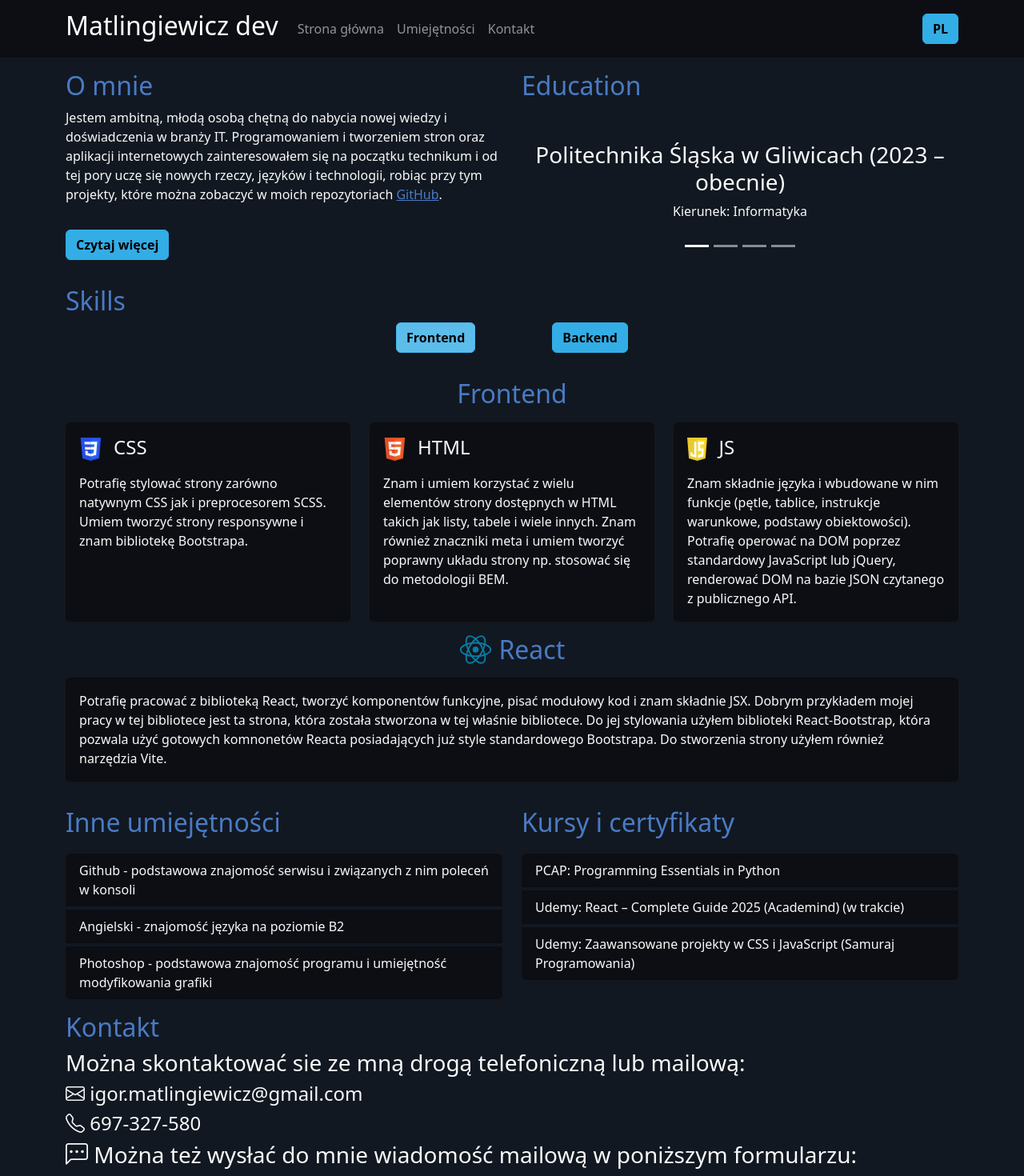
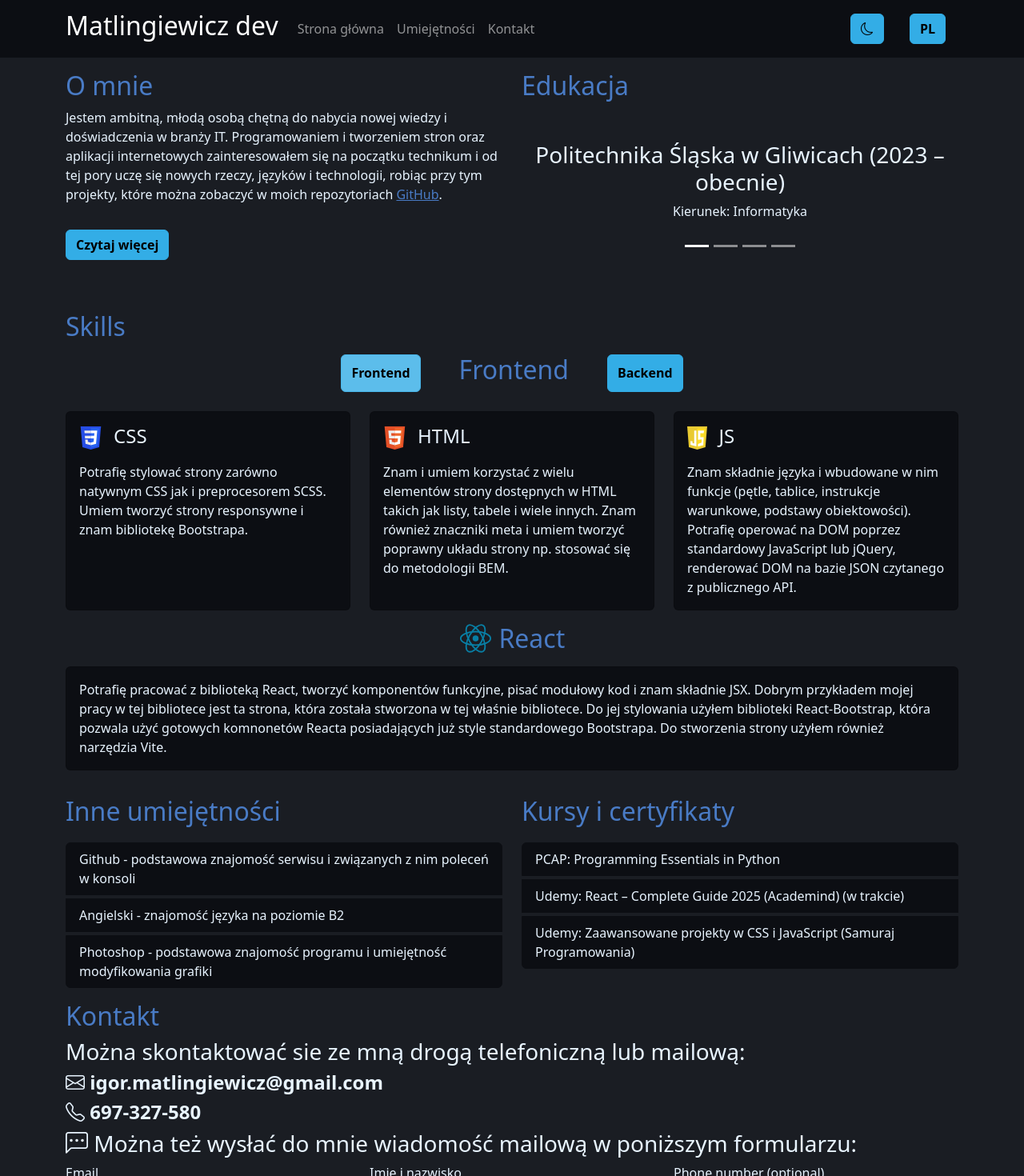
Before and after one commit to IgorMatlingiewicz/MyMainSite, a React (Vite) app: page / in a window 1280 px wide. Shown: the top 1470 px of the page at 80% size. Built offline with nearby package versions, Linux system fonts and the light colour scheme.

Commit message:
Added options for dark and bright mode. Also changed some colors.

```diff
--- a/index.html
+++ b/index.html
@@ -6,7 +6,7 @@
     <meta name="viewport" content="width=device-width, initial-scale=1.0" />
     <title>Matlingiewicz dev</title>
   </head>
-  <body class="bg-dark text-light">
+  <body>
     <div id="root"></div>
     <script type="module" src="/src/main.jsx"></script>
   </body>
--- a/src/App.jsx
+++ b/src/App.jsx
@@ -1,4 +1,4 @@
-import { useState } from 'react'
+import { use, useState } from 'react'
 import AppNavbar from './components/Navbar';
 import Education from './components/Education';
 import Skills from './components/Skills';
@@ -9,19 +9,21 @@ import Container from 'react-bootstrap/Container';
 import Row from 'react-bootstrap/Row';
 import Col from 'react-bootstrap/Col';
 import { Button, Collapse } from 'react-bootstrap';
+
 import contentPL from "./data/contentPL.json";
 import contentEN from "./data/contentEN.json";
 
 function App() {
   const [open, setOpen] = useState(false);
-  const [language, setLanguage] = useState("PL")
+  const [language, setLanguage] = useState("PL");
+  const [mode, setMode] = useState("dark");
 
   let content = language == "PL" ? contentPL : contentEN;
 
   return (
-    <>
-      <AppNavbar setLanguage={setLanguage} language={language} />
-      <Container className="bg-dark text-light mt-3">
+    <div className={mode == "dark" ? "bg-dark text-light" : "bg-light text-dark"}>
+      <AppNavbar setLanguage={setLanguage} language={language} setMode={setMode} mode={mode}/>
+      <Container className="mt-3">
         <Row id='home'>
           <Col md={6} xs={12}>
             <h2 className='text-primary'>{content.aboutMe["header"]}</h2>
@@ -51,24 +53,24 @@ function App() {
           </Col>
           <Col>
             <h2 className='text-primary'>{content.education["header"]}</h2>
-            <Education language={language} />
+            <Education language={language} mode={mode}/>
           </Col>
         </Row>
-        <Row id='skills' className='my-3'>
+        <Row id='skills' className='mt-5'>
           <h2 className='text-primary'>{content.skills["header"]}</h2>
-          <Skills language={language} />
+          <Skills language={language} mode={mode}/>
         </Row>
         <Row className="my-3">
-          <MoreInfo title={content.OtherInfo["otherSkillsHeader"]} infoList={content.OtherInfo.OtherSkills} />
-          <MoreInfo title={content.OtherInfo["coursesHeader"]} infoList={content.OtherInfo.Courses} />
+          <MoreInfo title={content.OtherInfo["otherSkillsHeader"]} infoList={content.OtherInfo.OtherSkills} mode={mode}/>
+          <MoreInfo title={content.OtherInfo["coursesHeader"]} infoList={content.OtherInfo.Courses} mode={mode}/>
         </Row>
         <Row id="contact" className='my-3'>
           <h2 className='text-primary'>{content.contact["header"]}</h2>
           <Contact language={language} />
         </Row>
       </Container >
-      <Footer language={language} />
-    </>
+      <Footer language={language} mode={mode}/>
+    </div>
   )
 }
 
--- a/src/components/Contact.jsx
+++ b/src/components/Contact.jsx
@@ -12,8 +12,8 @@ export default function Contact({ language }) {
     return (
         <>
             <h3>{content.contact["contactOptions"]}</h3>
-            <h4><i class="bi bi-envelope"></i> igor.matlingiewicz@gmail.com</h4>
-            <h4><i class="bi bi-telephone"></i> 697-327-580</h4>
+            <h4 className='fw-bold'><i class="bi bi-envelope"></i> igor.matlingiewicz@gmail.com</h4>
+            <h4 className='fw-bold'><i class="bi bi-telephone"></i> 697-327-580</h4>
             <h3><i class="bi bi-chat-left-dots"></i> {content.contact.form['formInfo']}</h3>
             <Form>
                 <Row className="mb-3">
@@ -39,7 +39,7 @@ export default function Contact({ language }) {
                 </Form.Group>
 
                 <Form.Group className="mb-3" id="formGridCheckbox">
-                    <Form.Check type="checkbox" label={content.contact.form["agreement"]} />
+                    <Form.Check type="checkbox" label={content.contact.form["agreement"]}/>
                 </Form.Group>
 
                 <Button variant="warning" type="submit" className='fw-bold'>
--- a/src/components/Education.jsx
+++ b/src/components/Education.jsx
@@ -2,11 +2,11 @@ import Carousel from 'react-bootstrap/Carousel';
 import contentPL from "../data/contentPL.json";
 import contentEN from "../data/contentEN.json";
 
-export default function Education({ language }) {
+export default function Education({ language, mode }) {
     let content = language == "PL" ? contentPL : contentEN;
 
     return (
-        <Carousel interval={null} className="text-carousel" controls={false} >
+        <Carousel data-bs-theme={mode == "dark" ? "" : "dark"} interval={null} className="text-carousel" controls={false} >
             {content.education.places.map((item, index) => (
                 <Carousel.Item key={index}>
                     <div className="carousel-content">
--- a/src/components/MoreInfo.jsx
+++ b/src/components/MoreInfo.jsx
@@ -1,12 +1,12 @@
 import Col from 'react-bootstrap/Col';
 import ListGroup from 'react-bootstrap/ListGroup';
 
-export default function MoreInfo({ title, infoList }) {
+export default function MoreInfo({ title, infoList, mode }) {
     return (
         <Col>
             <h2 className='my-3 text-primary'>{title}</h2>
             <ListGroup>
-                {infoList.map(info => <ListGroup.Item className="bg-secondary text-light border border-secondary mt-1">{info}</ListGroup.Item>)}
+                {infoList.map(info => <ListGroup.Item className={mode == "dark" ? "bg-secondary text-light border border-secondary mt-1" : "bg-danger border border-danger mt-1 text-dark"}>{info}</ListGroup.Item>)}
             </ListGroup>
         </Col>
     )
--- a/src/components/Navbar.jsx
+++ b/src/components/Navbar.jsx
@@ -1,9 +1,10 @@
 import React, { useState, useRef } from 'react';
 import { Navbar, Nav, Container, Button } from 'react-bootstrap';
+
 import contentPL from "../data/contentPL.json";
 import contentEN from "../data/contentEN.json";
 
-export default function AppNavbar({ setLanguage, language }) {
+export default function AppNavbar({ setLanguage, language, setMode, mode }) {
   let content = language == "PL" ? contentPL : contentEN;
 
   const [expanded, setExpanded] = useState(false);
@@ -24,7 +25,7 @@ export default function AppNavbar({ setLanguage, language }) {
     window.scrollTo({ top: offset, behavior: 'smooth' });
   };
   return (
-    <Navbar bg="secondary" variant="dark" expand="lg" className='m-0 sticky-top' expanded={expanded} ref={navbarRef}>
+    <Navbar bg={mode == "dark" ? "secondary" : "primary"} variant="dark" expand="lg" className='m-0 sticky-top' expanded={expanded} ref={navbarRef}>
       <Container>
         <Navbar.Brand className="cursor-pointer" onClick={() => handleLinkClick('home')}><h2>Matlingiewicz dev</h2></Navbar.Brand>
         <Navbar.Toggle aria-controls="basic-navbar-nav" onClick={() => setExpanded(expanded ? false : true)} />
@@ -34,7 +35,10 @@ export default function AppNavbar({ setLanguage, language }) {
             <Nav.Link onClick={() => handleLinkClick('skills')}>{content.navbar["skills"]}</Nav.Link>
             <Nav.Link onClick={() => handleLinkClick('contact')}>{content.navbar["contact"]}</Nav.Link>
           </Nav>
-          <Button type="submit" variant="warning" className="ms-auto fw-bold" onClick={() => setLanguage(language == "PL" ? "EN" : "PL")}>{language}</Button>
+          <div>
+            <Button variant="warning" className="mx-3" onClick={() => setMode(mode == "dark" ? "bright" : "dark")}><i class={mode == "dark" ? "bi bi-moon" : "bi bi-brightness-high"}></i></Button>
+            <Button variant="warning" className="mx-3 fw-bold" onClick={() => setLanguage(language == "PL" ? "EN" : "PL")}>{language}</Button>
+          </div>
         </Navbar.Collapse>
       </Container>
     </Navbar>
--- a/src/components/Skill.jsx
+++ b/src/components/Skill.jsx
@@ -1,8 +1,8 @@
 import Card from 'react-bootstrap/Card';
 
-export default function Skill({ title, description, logo }) {
+export default function Skill({ title, description, logo, mode }) {
     return (
-        <Card className="bg-secondary text-light">
+        <Card className={mode == "dark" ? "bg-secondary text-light" : "bg-danger"}>
             <Card.Body>
                 {title && <Card.Title className='d-flex align-items-center'><h4><img src={logo} className='skill-logo'/> {title}</h4></Card.Title>}
                 <Card.Text>{description}</Card.Text>
--- a/src/components/Skills.jsx
+++ b/src/components/Skills.jsx
@@ -16,7 +16,7 @@ import logoReact from '/assets/React.svg'
 import contentPL from "../data/contentPL.json";
 import contentEN from "../data/contentEN.json";
 
-export default function Skills({ language }) {
+export default function Skills({ language, mode }) {
     let content = language == "PL" ? contentPL : contentEN;
 
     const [field, setField] = useState("Frontend");
@@ -33,29 +33,29 @@ export default function Skills({ language }) {
         <>
             <Container className='mb-3'>
                 <Row>
-                    <Col className='d-flex justify-content-center'>
+                    <Col className='d-flex justify-content-center my-2'>
                         <Button variant="warning" active={field == "Frontend" ? true : false} className="mx-5 fw-bold" onClick={() => handleClick("F")}>Frontend</Button>
+                        <h2 className='text-center text-primary'>{field}</h2>
                         <Button variant="warning" active={field == "Backend" ? true : false} className="mx-5 fw-bold" onClick={() => handleClick("B")}>Backend</Button>
                     </Col>
                 </Row>
             </Container>
-            <h2 className='text-center my-3 text-primary'>{field}</h2>
             <Container>
                 <Row className="d-flex align-items-stretch">
                     <Col md={4} xs={12} className="d-flex my-2 my-md-0">
-                        <Skill title={field == "Frontend" ? "CSS" : "C++"} logo={field == "Frontend" ? logoCSS : logoCPP} description={field == "Frontend" ? content.skills.Frontend["CSS"] : content.skills.Backend["CPP"]} />
+                        <Skill mode={mode} title={field == "Frontend" ? "CSS" : "C++"} logo={field == "Frontend" ? logoCSS : logoCPP} description={field == "Frontend" ? content.skills.Frontend["CSS"] : content.skills.Backend["CPP"]} />
                     </Col>
                     <Col md={4} xs={12} className="d-flex my-2 my-md-0">
-                        <Skill title={field == "Frontend" ? "HTML" : "Python"}  logo={field == "Frontend" ? logoHtml : logoPython} description={field == "Frontend" ? content.skills.Frontend["HTML"] : content.skills.Backend["Python"]} />
+                        <Skill mode={mode} title={field == "Frontend" ? "HTML" : "Python"} logo={field == "Frontend" ? logoHtml : logoPython} description={field == "Frontend" ? content.skills.Frontend["HTML"] : content.skills.Backend["Python"]} />
                     </Col>
                     <Col md={4} xs={12} className="d-flex my-2 my-md-0">
-                        <Skill title={field == "Frontend" ? "JS" : "SQL"} logo={field == "Frontend" ? logoJS : logoSQL} description={field == "Frontend" ? content.skills.Frontend["JS"] : content.skills.Backend["SQL"]} />
+                        <Skill mode={mode} title={field == "Frontend" ? "JS" : "SQL"} logo={field == "Frontend" ? logoJS : logoSQL} description={field == "Frontend" ? content.skills.Frontend["JS"] : content.skills.Backend["SQL"]} />
                     </Col>
                 </Row>
                 <Row>
-                    <h2 className='text-center my-3 text-primary d-flex align-items-center justify-content-center'><img src={logoReact} className='skill-logo'/>React</h2>
+                    <h2 className='text-center my-3 text-primary d-flex align-items-center justify-content-center'><img src={logoReact} className='skill-logo' />React</h2>
                     <Col>
-                        <Skill description={content.skills["React"]}/>
+                        <Skill mode={mode} description={content.skills["React"]} />
                     </Col>
                 </Row>
             </Container>
--- a/src/custom.scss
+++ b/src/custom.scss
@@ -2,11 +2,11 @@
 $primary: #497bc5;
 $secondary: #0c0e13;
 $success: #3b529e;
-$danger: #705558;
+$danger: #c0f0ff;
 $warning: #33ade6;
-$info: #000000;
-$light: #f8f9fa;
-$dark: #121821;
+$info: #080a16;
+$light: #e8f4ff;
+$dark: #1a1d23;
 
 /* Opcjonalne style dla kontenera slajdów */
 .carousel-content {
--- a/src/data/contentPL.json
+++ b/src/data/contentPL.json
@@ -13,7 +13,7 @@
         "hideText": "Zwiń tekst"
     },
     "education": {
-        "header": "Education",
+        "header": "Edukacja",
         "places": [
             {
                 "title": "Politechnika Śląska w Gliwicach (2023 – obecnie)",
```
Also changed, not shown: src/components/Footer.jsx (+4 -4 lines).
